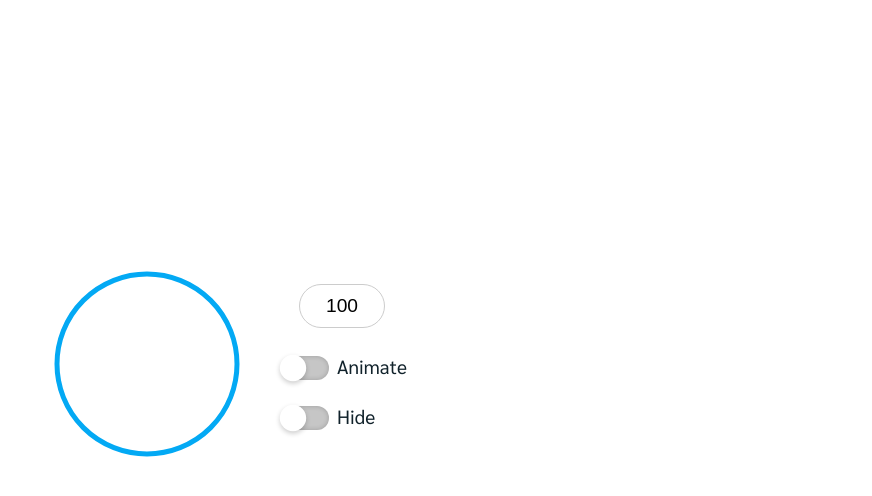
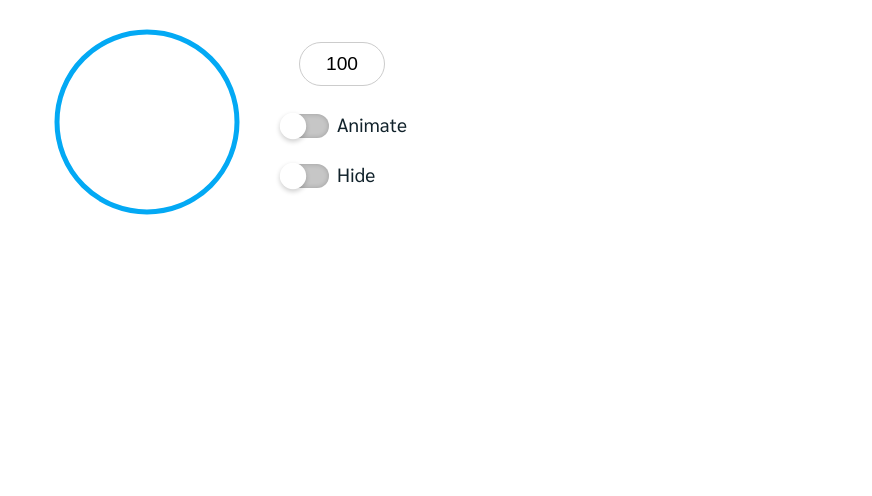
Before and after one commit to Anuarder/Progress-bar, a plain HTML site: page docs/index.html in a window 1280 px wide. Shown: the part 54-550 px from the top of the page, without its empty margins (408-1280 px from the left). Drawn offline with Linux system fonts and the light colour scheme.

Commit message:
Update style.css

```diff
--- a/docs/styles/style.css
+++ b/docs/styles/style.css
@@ -22,11 +22,11 @@ a{
 }
 
 .progress-bar_content{
-    position: fixed;
+    /* position: absolute;
     left: 50%;
     top: 50%;
     width: 100%;
-    transform: translate(-50%, -50%);
+    transform: translate(-50%, -50%); */
     flex-direction: column;
 }
 .progress-bar_control{
```
